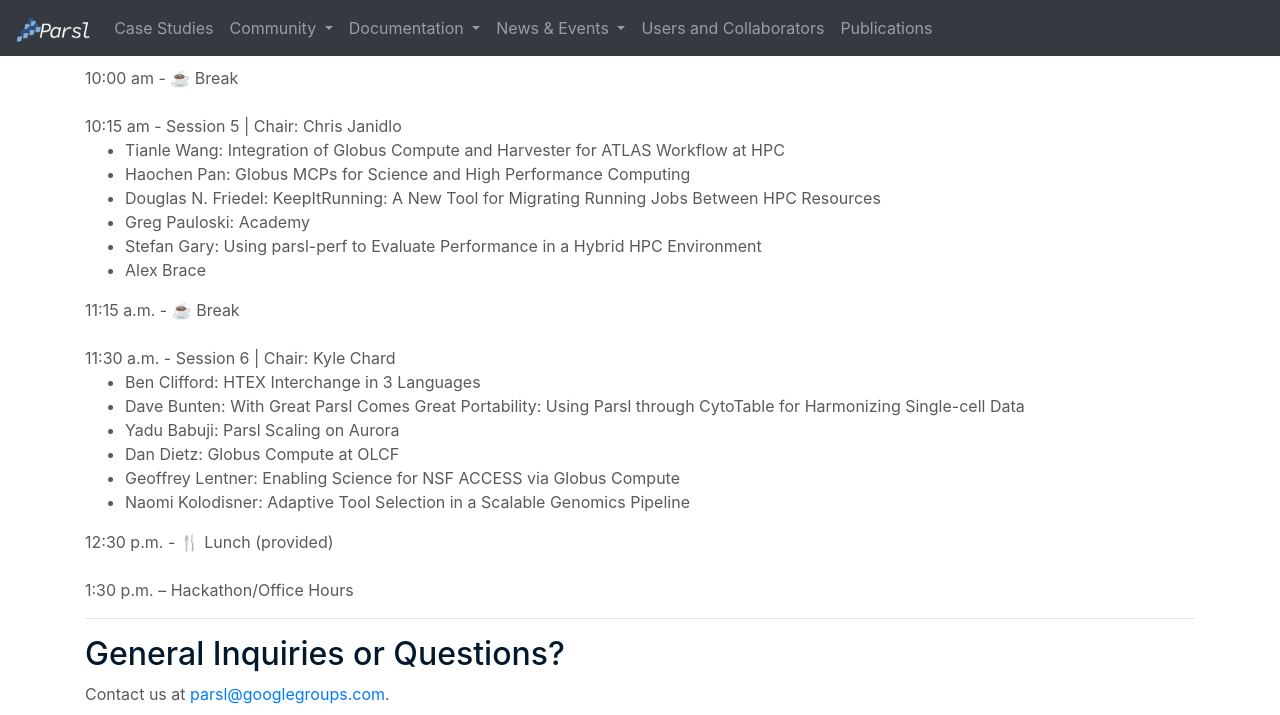
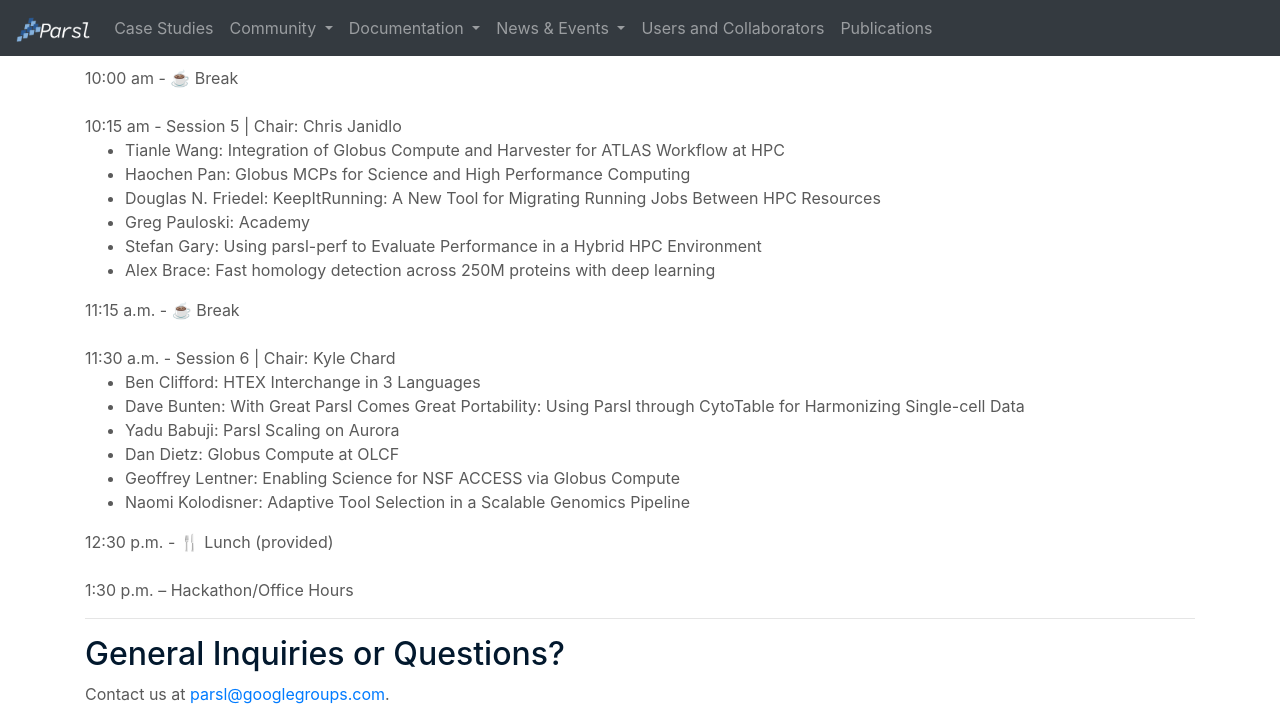
Before and after one commit to Parsl/parsl.github.io, a Jekyll site: the page built from parslfest/parslfest2025.html, in a window 1280 px wide and 900 px high, scrolled down 2270 px, cut to the strip 0-715 px from the top of the window. Built offline with Jekyll 4.4.1, drawn with Linux system fonts in a browser that asks for light colours.

Commit message:
add Alex Brace talk topic

```diff
--- a/parslfest/parslfest2025.html
+++ b/parslfest/parslfest2025.html
@@ -196,7 +196,7 @@
 		<li>Douglas N. Friedel: KeepItRunning: A New Tool for Migrating Running Jobs Between HPC Resources</li>
 		<li>Greg Pauloski: Academy</li>
 		<li>Stefan Gary: Using parsl-perf to Evaluate Performance in a Hybrid HPC Environment</li>
-                <li>Alex Brace</li>
+                <li>Alex Brace: Fast homology detection across 250M proteins with deep learning</li>
       </ul>
 
       11:15 a.m. - ☕️ Break  <br /><br />
```
